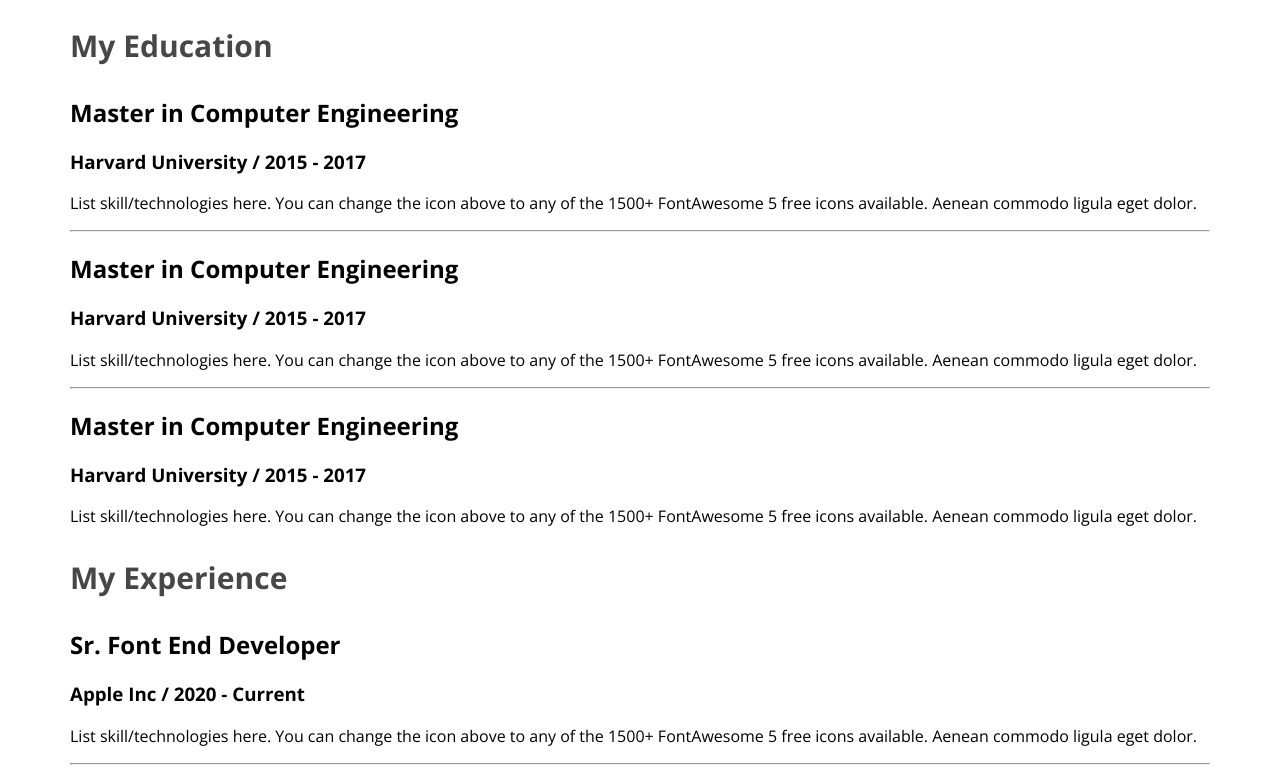
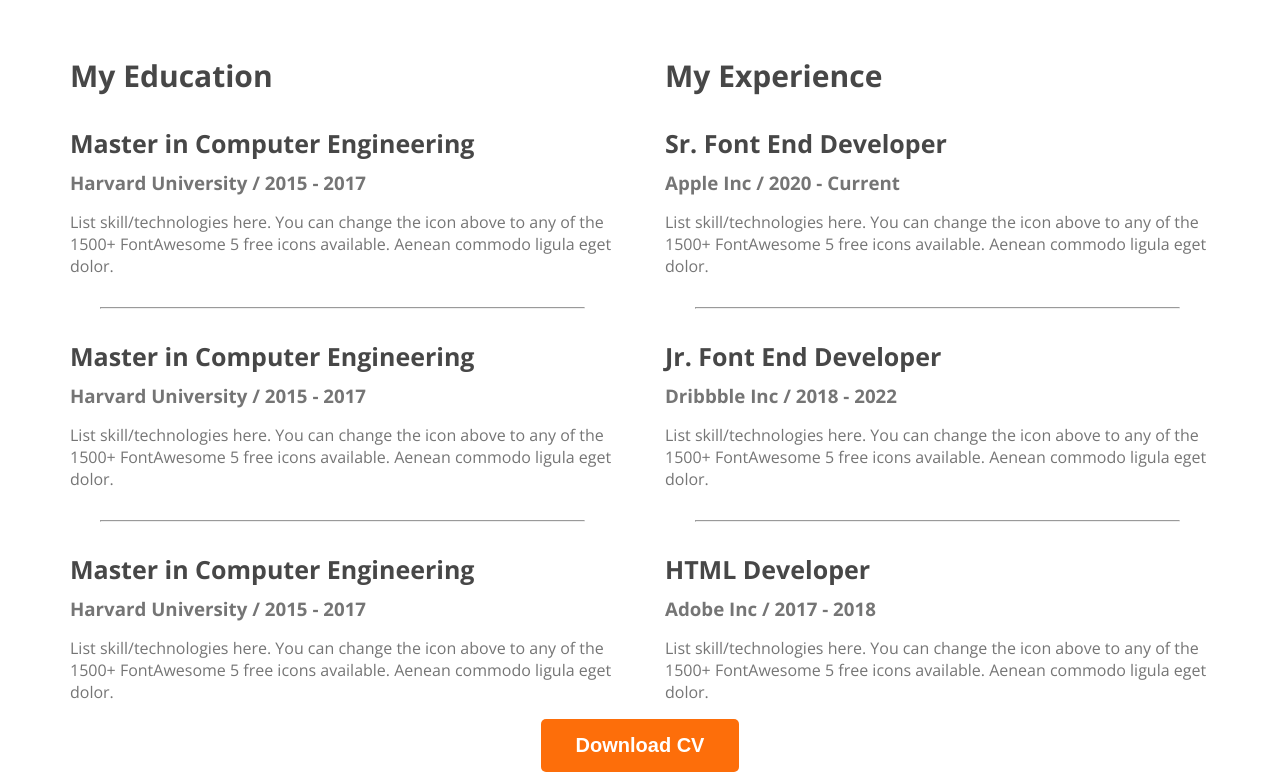
Before and after one commit to Nurunnabi87/web-developer-portfolio, a plain HTML site: page index.html in a window 1280 px wide. Shown: the part 2360-3142 px from the top of the page. Drawn offline with nearby package versions, Linux system fonts and the light colour scheme.

Commit message:
finished the resume section

```diff
--- a/index.html
+++ b/index.html
@@ -190,6 +190,9 @@
             </div>
           </div>
         </div>
+        <div class="download-cv">
+          <button class="btn-primary">Download CV</button>
+        </div>
       </section>
     </main>
     <footer></footer>
--- a/styles/portfolio.css
+++ b/styles/portfolio.css
@@ -151,3 +151,30 @@ main section {
   font-size: 30px;
   font-weight: 700;
 }
+
+.resume-container {
+  display: flex;
+  gap: 50px;
+}
+
+.resume-container hr {
+  margin: 30px;
+}
+.resume-item-title {
+  color: #474747;
+  font-size: 25px;
+  font-weight: 700;
+  margin-bottom: 10px;
+}
+.resume-item-institute {
+  margin-bottom: 10px;
+  margin-top: 0;
+}
+.resume-item-institute,
+.resume-item-description {
+  color: #757575;
+}
+
+.download-cv {
+  text-align: center;
+}
```
